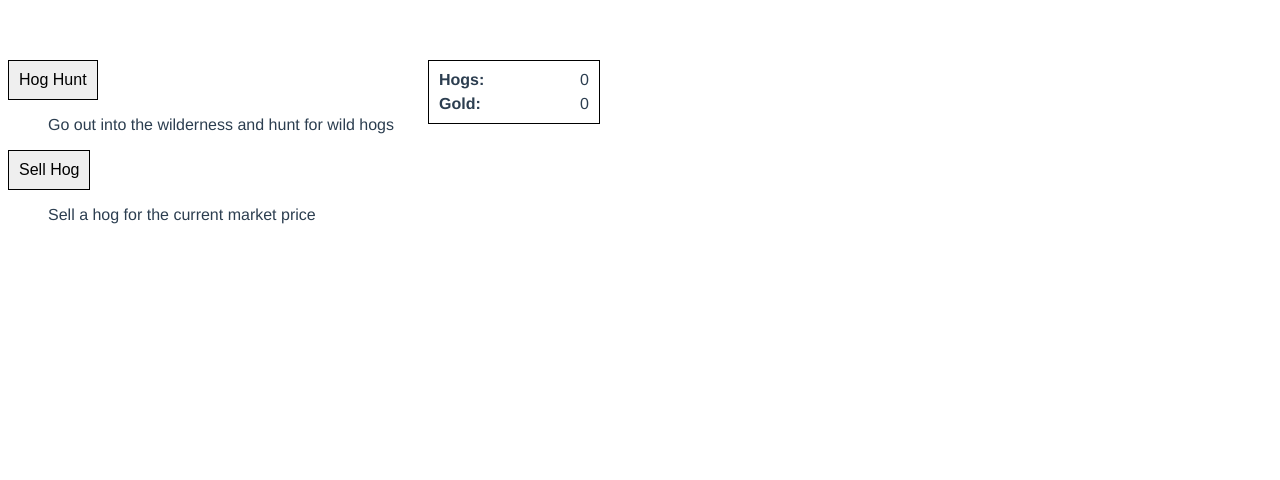
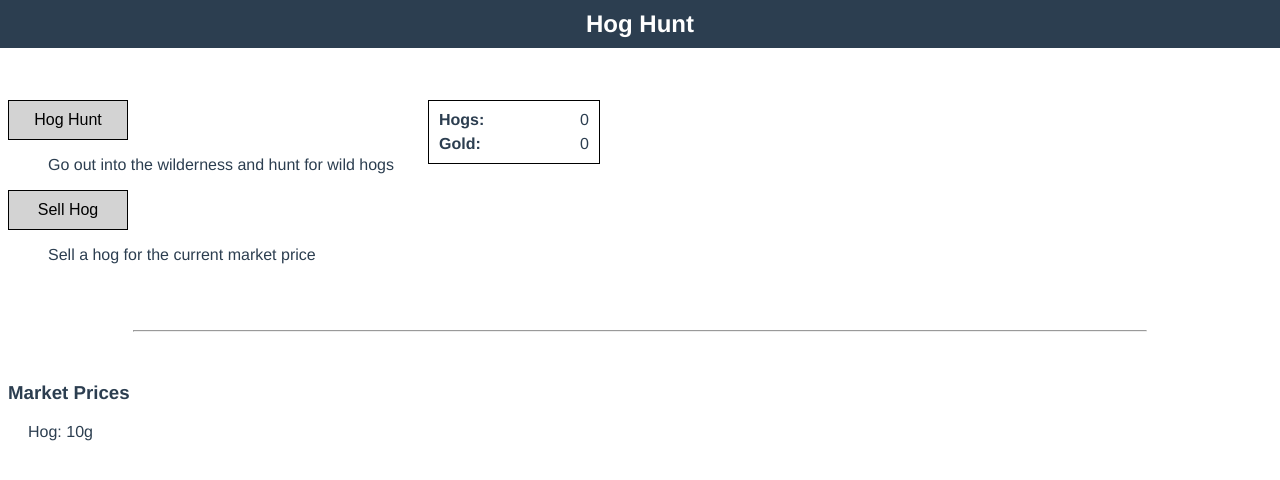
Before and after one commit to Nikzt/hog-hunt, a Vue app: page / in a window 1280 px wide. Shown: the top 480 px of the page. Built offline with nearby package versions, Linux system fonts and the light colour scheme.

Commit message:
Implemented market and header

```diff
--- a/src/App.vue
+++ b/src/App.vue
@@ -1,14 +1,17 @@
 <template>
-  <IdleGame />
+  <Header />
+  <idle-game />
 </template>
 
 <script>
 import IdleGame from './components/IdleGame'
+import Header from './components/Header'
 
 export default {
   name: 'App',
   components: {
-    IdleGame
+    IdleGame,
+    Header
   }
 }
 </script>
@@ -19,6 +22,6 @@
   -webkit-font-smoothing: antialiased;
   -moz-osx-font-smoothing: grayscale;
   color: #2c3e50;
-  margin-top: 60px;
 }
+
 </style>
--- a/src/components/Button.vue
+++ b/src/components/Button.vue
@@ -17,10 +17,12 @@
     font-size: 1em;
     border: 1px solid black;
     padding: 10px;
+    cursor: pointer;
+    width: 120px;
 }
 
-button.resource {
-    background-color: white;
+button.action-button {
+    background-color: lightgray;
 }
 
 </style>
--- a/src/components/Header.vue
+++ b/src/components/Header.vue
@@ -0,0 +1,26 @@
+<template>
+    <div class="header">
+        <h2>Hog Hunt</h2>
+    </div>
+</template>
+
+<script>
+export default {
+   name: "Header"
+}
+</script>
+
+<style>
+    .header {
+        position: fixed;
+        top: 0;
+        left: 0;
+        width: 100%;
+        background-color: #2c3e50;
+        color: white;
+        text-align: center;
+    }
+    h2 {
+        margin: 10px;
+    }
+</style>
--- a/src/components/IdleGame.vue
+++ b/src/components/IdleGame.vue
@@ -3,21 +3,36 @@
     <player-action-list :actions="actions" />
     <game-resource-list :resources="resources" />
   </div>
+  <hr />
+  <market :market-items="marketItems"/>
 </template>
 
 <script>
 import { ref } from "vue";
 import PlayerActionList from "./PlayerActionList";
 import GameResourceList from "./GameResourceList";
+import Market from "./Market";
 
 export default {
   name: "IdleGame",
-  components: { PlayerActionList, GameResourceList },
+  components: {
+    PlayerActionList,
+    GameResourceList,
+    Market
+  },
   setup() {
     // Resources
     const hogs = ref({ name: "Hogs", value: 0 });
     const gold = ref({ name: "Gold", value: 0 });
     const resources = [hogs, gold];
+
+    // Market items
+    const hogMarketItem = ref({name: "Hog", price: 10})
+    const marketItems = [hogMarketItem]
+    console.count()
+    setInterval(() => {
+      hogMarketItem.value.price = Math.round(10 * Math.random())
+    }, 10000)
 
     // Actions
     const hogHunt = {
@@ -31,24 +46,32 @@
       onClick: () => {
         if (hogs.value.value > 0) {
           hogs.value.value--;
-          gold.value.value += 10;
+          gold.value.value += hogMarketItem.value.price;
         }
       },
       name: "Sell Hog",
       description: "Sell a hog for the current market price",
     };
 
+
     const actions = [hogHunt, sellHog];
-    return { resources, actions };
+    return { resources, actions, marketItems };
   },
 };
 </script>
 
 <style scoped>
 .idle-game {
+  margin-top: 100px;
   display: flex;
   flex-wrap: wrap;
   align-items: flex-start;
   align-content: flex-start;
 }
+
+hr {
+  width: 80%;
+  margin-top: 50px;
+  margin-bottom: 50px;
+}
 </style>
--- /dev/null
+++ b/src/components/Market.vue
@@ -0,0 +1,26 @@
+<template>
+  <div class="market">
+    <h3>Market Prices</h3>
+    <market-item v-for="marketItem in marketItems"
+                 :key="marketItem.value.name"
+                 :name="marketItem.value.name"
+                 :price="marketItem.value.price" />
+  </div>
+</template>
+
+<script>
+import MarketItem from "./MarketItem";
+
+export default {
+  name: "Market",
+  components: {
+    MarketItem,
+  },
+  props: {
+    marketItems: Array,
+  },
+};
+</script>
+
+<style scoped>
+</style>
--- /dev/null
+++ b/src/components/MarketItem.vue
@@ -0,0 +1,19 @@
+<template>
+  <div class="market-item">{{ name }}: {{ price }}g</div>
+</template>
+
+<script>
+export default {
+  name: "MarketItem",
+  props: {
+    name: String,
+    price: Number,
+  },
+};
+</script>
+
+<style scoped>
+.market-item {
+  margin-left: 20px;
+}
+</style>
--- a/src/components/PlayerActionItem.vue
+++ b/src/components/PlayerActionItem.vue
@@ -1,5 +1,7 @@
 <template>
-  <Button :text="action.name" @click="action.onClick" />
+  <Button :text="action.name"
+          @click="action.onClick"
+          type="action-button" />
   <p>{{ action.description }}</p>
 </template>
 
```
